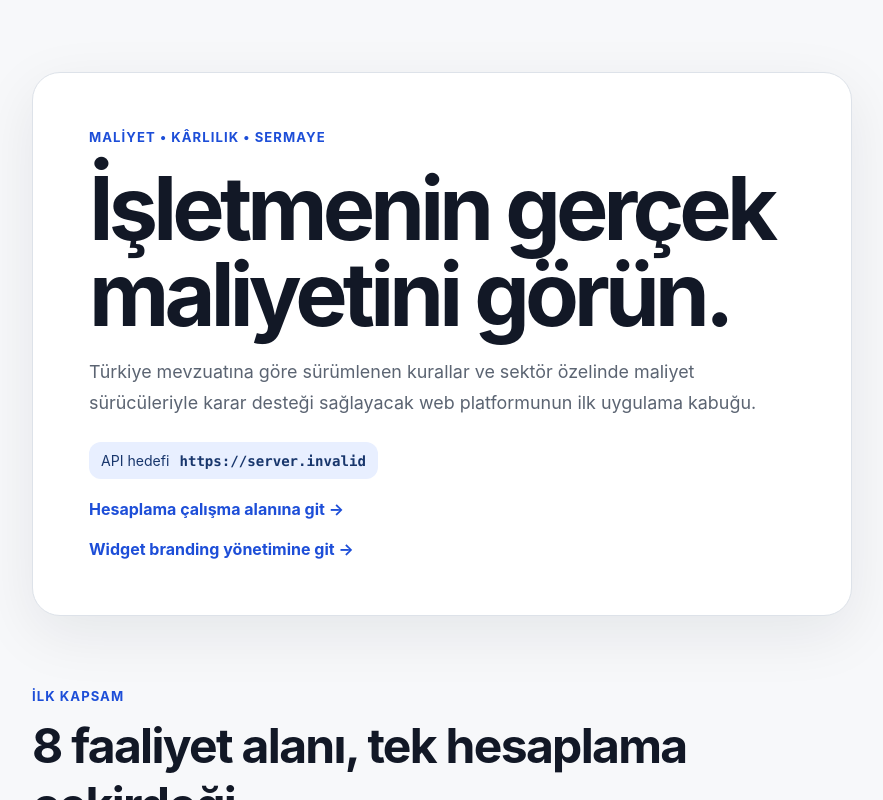
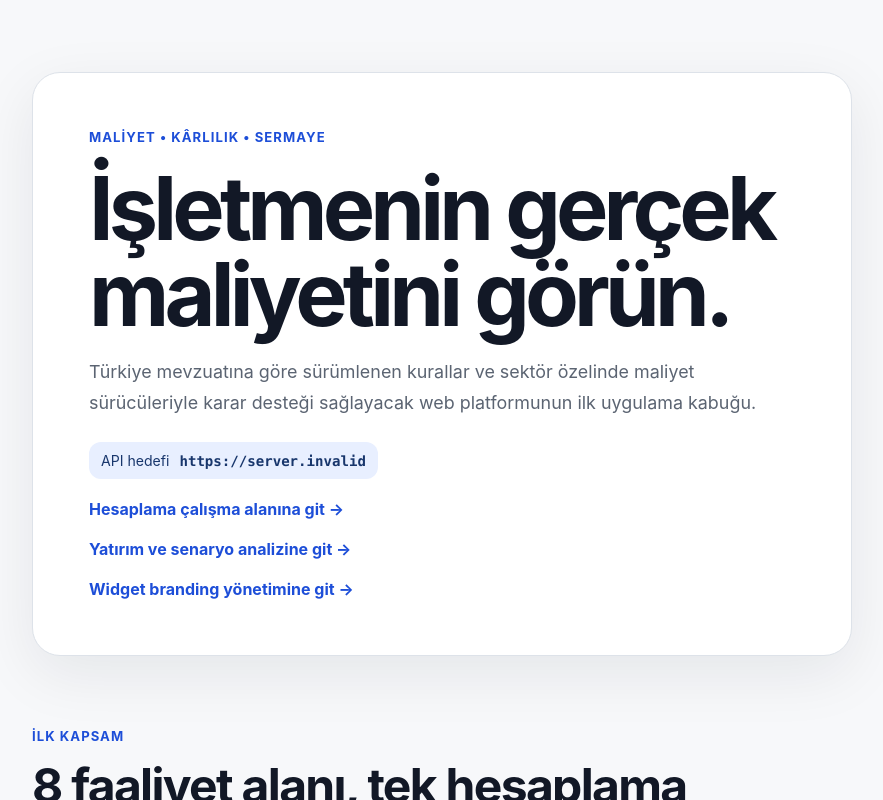
Before and after one commit to tayfunates10/maliyet-platformu, a Next.js app in the folder apps/web/: page / in a window 1280 px wide. Shown: the top 800 px of the page, without its empty margins (18-901 px from the left). Built offline with nearby package versions, Linux system fonts and the light colour scheme; no server answers.

Commit message:
feat: link decision analysis from home

```diff
--- a/apps/web/app/page.tsx
+++ b/apps/web/app/page.tsx
@@ -22,6 +22,9 @@ export default function HomePage() {
         <Link className="managementLink" href="/calculations">
           Hesaplama çalışma alanına git →
         </Link>
+        <Link className="managementLink" href="/decision-analysis">
+          Yatırım ve senaryo analizine git →
+        </Link>
         <Link className="managementLink" href="/widget-branding">
           Widget branding yönetimine git →
         </Link>
```
